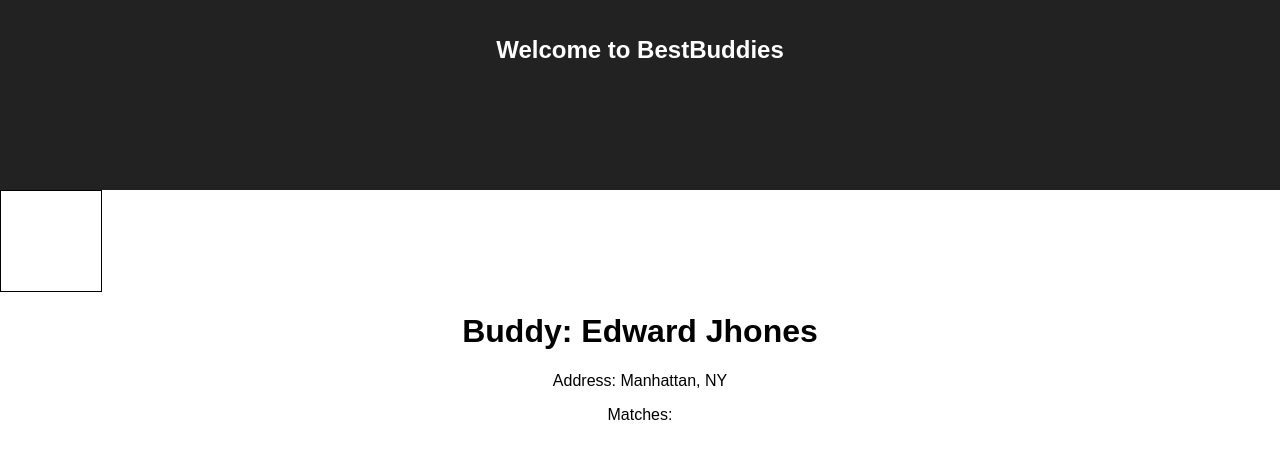
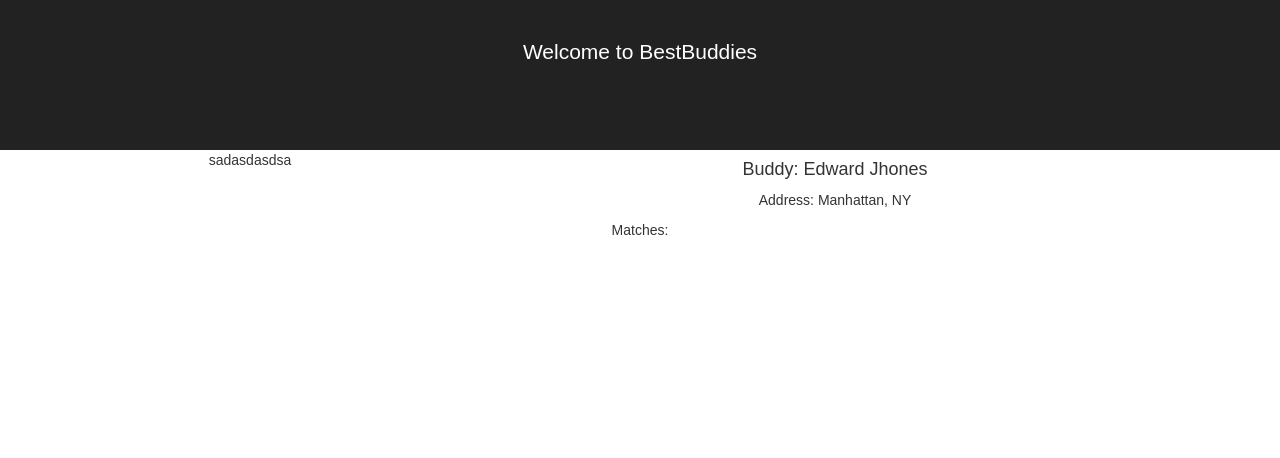
Before and after one commit to jerseycity18/team-4, a React (Create React App) app in the folder react-app/bestbuddies/: page / in a window 1280 px wide. Shown: the top 458 px of the page. Built offline with nearby package versions, Linux system fonts and the light colour scheme.

Commit message:
added bootstrap css

```diff
--- a/react-app/bestbuddies/public/index.html
+++ b/react-app/bestbuddies/public/index.html
@@ -10,6 +10,7 @@
     -->
     <link rel="manifest" href="%PUBLIC_URL%/manifest.json">
     <link rel="shortcut icon" href="%PUBLIC_URL%/favicon.ico">
+	<link rel="stylesheet" href="https://maxcdn.bootstrapcdn.com/bootstrap/3.3.7/css/bootstrap.min.css" integrity="sha384-BVYiiSIFeK1dGmJRAkycuHAHRg32OmUcww7on3RYdg4Va+PmSTsz/K68vbdEjh4u" crossorigin="anonymous">
     <!--
       Notice the use of %PUBLIC_URL% in the tags above.
       It will be replaced with the URL of the `public` folder during the build.
--- a/react-app/bestbuddies/src/BuddyProfile.js
+++ b/react-app/bestbuddies/src/BuddyProfile.js
@@ -1,17 +1,17 @@
 import React from 'react';
 import buddy from './mock/buddy';
-import { Row, Col } from 'react-bootstrap';
+import { Grid, Row, Col } from 'react-bootstrap';
 
 const BuddyProfile = () => {
 	console.log(buddy);
 	return(
-		<div>
-			<Row>
-				<Col md={ 3 }>
-						<div class='profile-pic'></div>
+		<Grid>
+			<Row className="show-grid">
+				<Col md={ 4 }>
+						<div>sadasdasdsa</div>
 				</Col>
-				<Col md={ 9 }>
-					<h1>Buddy: { buddy.name }</h1>
+				<Col md={ 8 }>
+					<h4>Buddy: { buddy.name }</h4>
 					<p>Address: { buddy.address }</p>
 				</Col>
 			</Row>
@@ -25,7 +25,7 @@ const BuddyProfile = () => {
 					}
 				</div>
 			</Row>
-		</div>
+		</Grid>
 	)
 }
 
```
